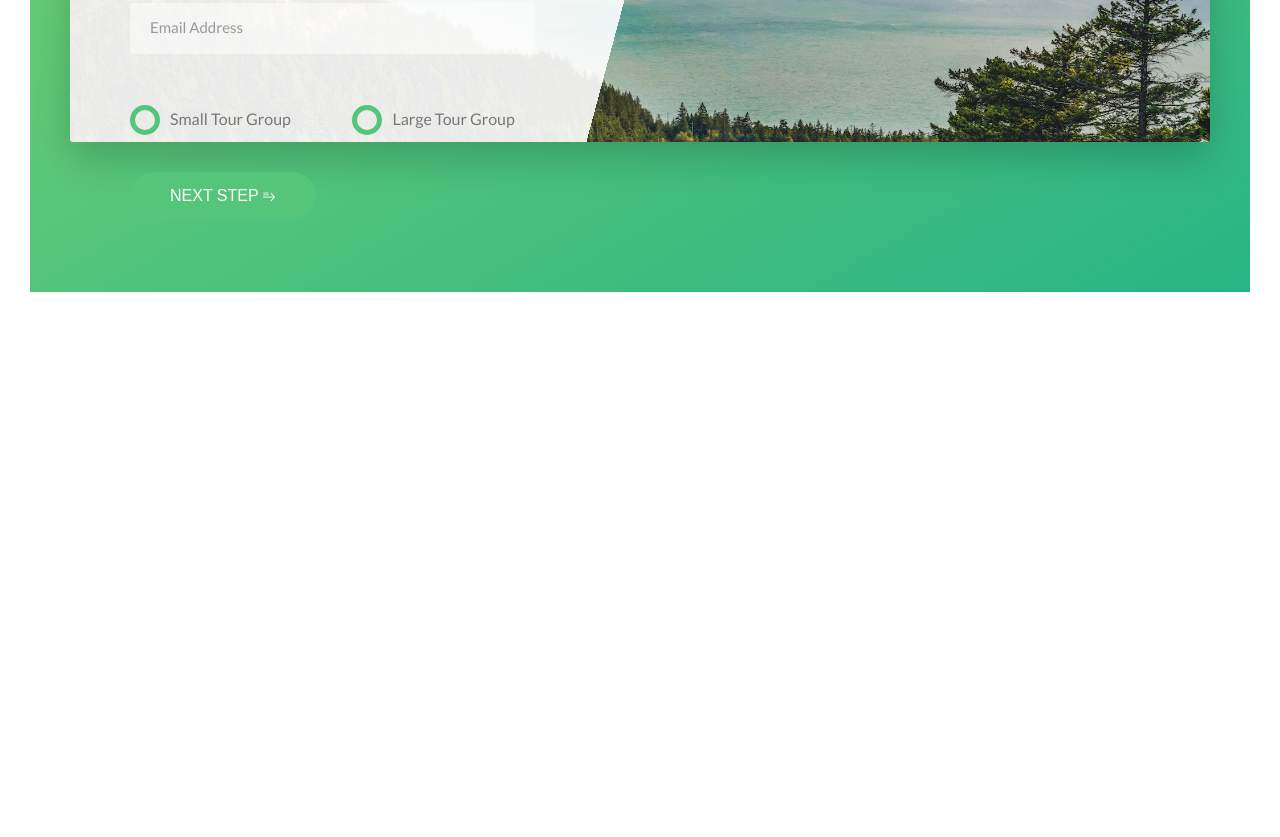
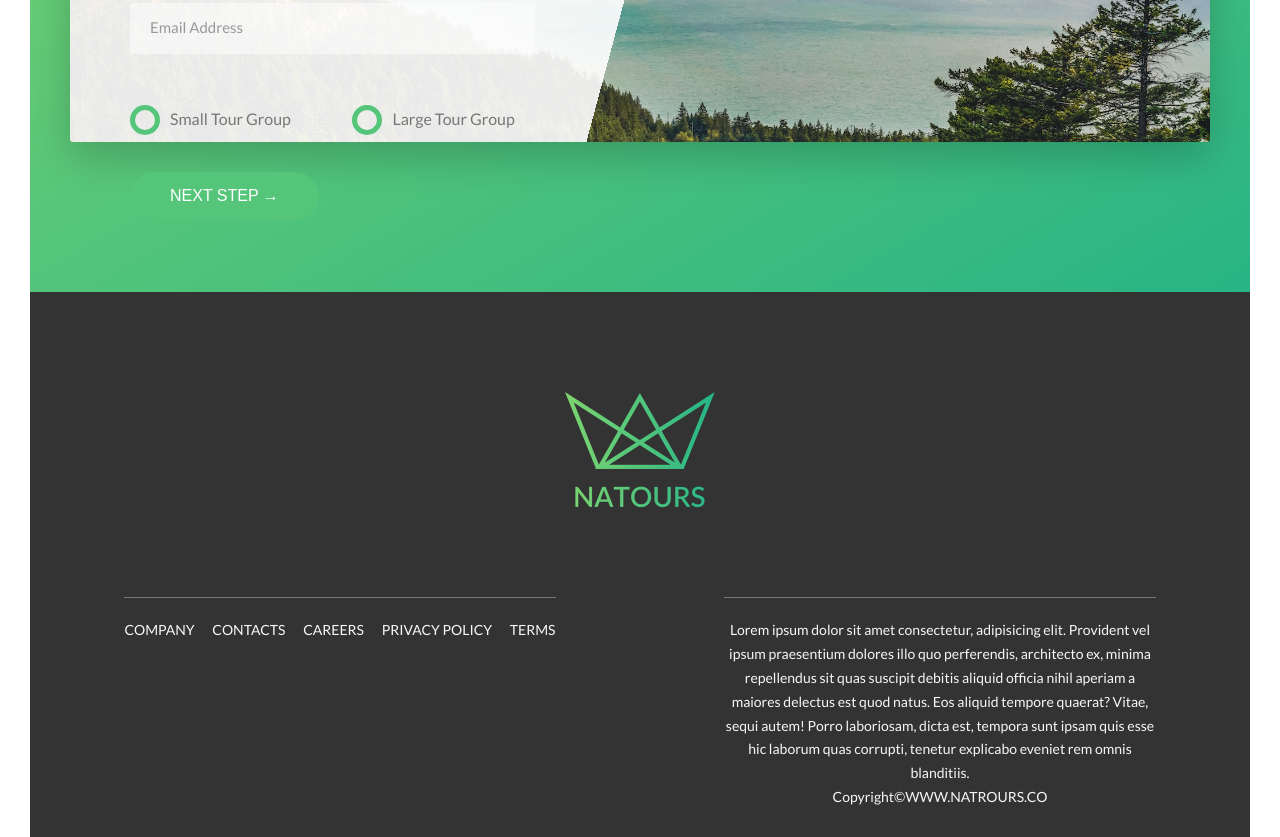
Before and after one commit to bachar78/Nature-Travelling-Advanced-Css, a website: page index.html in a window 1280 px wide. Shown: the part 4863-5700 px from the top of the page. Before the commit the page ends 5185 px from the top, so only its background shows below. Drawn offline with Linux system fonts and the light colour scheme.

Commit message:
The footer

```diff
--- /dev/null
+++ b/Sass/layout/_footer.scss
@@ -0,0 +1,54 @@
+.footer {
+  background-color: $color-grey-dark-3;
+  padding: 10rem 0;
+  font-size: 1.4rem;
+  color: $color-grey-light-1;
+
+  &__logo-box {
+    text-align: center;
+    margin-bottom: 9rem;
+  }
+  &__logo {
+    width: 15rem;
+    height: auto;
+    margin-bottom: 8rem;
+  }
+  &__navigation {
+    border-top: 1px solid $color-grey-dark;
+    padding-top: 2rem;
+    display: inline-block;
+  }
+  &__list {
+    list-style: none;
+  }
+  &__item {
+    display: inline-block;
+    &:not(:last-child) {
+      margin-right: 1.5rem;
+    }
+  }
+  &__link {
+    &:link,
+    &:visited {
+      color: $color-grey-light-1;
+      text-decoration: none;
+      text-transform: uppercase;
+      display: inline-block;
+      transition: all 0.2s ease;
+      background-color: $color-grey-dark-3;
+    }
+
+    &:active,
+    &:hover {
+      color: $color-primary;
+      box-shadow: 0 1rem 2rem rgba($color-black, 0.4);
+      transform: scale(1.3) rotate(5deg);
+    }
+  }
+  &__copyright {
+    border-top: 1px solid $color-grey-dark;
+    padding-top: 2rem;
+    display: inline-block;
+    width: 80%;
+  }
+}
--- a/Sass/main.scss
+++ b/Sass/main.scss
@@ -20,3 +20,4 @@
 
 @import 'layout/header';
 @import 'layout/grid';
+@import 'layout/footer';
--- a/index.html
+++ b/index.html
@@ -273,7 +273,7 @@
                                   </div>
                               </div>
                              <div class="form__group">
-                                 <button class="btn btn--green u-margin-top-small">Next Step &erarr;</button>
+                                 <button class="btn btn--green u-margin-top-small">Next Step &rarr;</button>
                              </div>
                            </form>
                        </div>
@@ -281,7 +281,55 @@
                 </div>
             </section>
         </main>
-
+        <footer class="footer">
+            <div class="footer__logo-box">
+                <img src="/img/logo-green-2x.png" alt="Full logo" class="footer__logo">
+                <div class="row">
+                    <div class="col-1-of-2">
+                        <div class="footer__navigation">
+                           <ul class="footer__list">
+                               <li class="footer__item"><a href="#" class="footer__link">company</a></li>
+                               <li class="footer__item"><a href="#" class="footer__link">contacts</a></li>
+                               <li class="footer__item"><a href="#" class="footer__link">careers</a></li>
+                               <li class="footer__item"><a href="#" class="footer__link">privacy policy</a></li>
+                               <li class="footer__item"><a href="#" class="footer__link">terms</a></li>
+                           </ul>
+                        </div>
+                    </div>
+                    <div class="col-1-of-2">
+                        <p class="footer__copyright">
+                            Lorem ipsum dolor sit amet consectetur, adipisicing elit. Provident vel ipsum praesentium dolores illo quo perferendis, architecto ex, minima repellendus sit quas suscipit debitis aliquid officia nihil aperiam a maiores delectus est quod natus. Eos aliquid tempore quaerat? Vitae, sequi autem! Porro laboriosam, dicta est, tempora sunt ipsam quis esse hic laborum quas corrupti, tenetur explicabo eveniet rem omnis blanditiis.
+                        </p>
+                        <p>Copyright&copy;<a href="#" class="footer__link">www.natrours.co</a></p>
+                    </div>
+                </div>
+            </div>
+        </footer>
+        <!-- <div class="popup" id="popup">
+            <div class="popup__content">
+                <div class="popup__left">
+                    <img src="img/nat-8.jpg" alt="Tour photo" class="popup__img">
+                    <img src="img/nat-9.jpg" alt="Tour photo" class="popup__img">
+                </div>
+                <div class="popup__right">
+                    <a href="#section-tours" class="popup__close">&times;</a>
+                    <h2 class="heading-secondary u-margin-bottom-small">Start booking now</h2>
+                    <h3 class="heading-tertiary u-margin-bottom-small">Important &ndash; Please read these terms before booking</h3>
+                    <p class="popup__text">
+                        Lorem ipsum dolor sit amet, consectetur adipiscing elit, sed do eiusmod tempor incididunt ut labore et dolore magna aliqua.
+                        Sed sed risus pretium quam. Aliquam sem et tortor consequat id. Volutpat odio facilisis mauris sit
+                        amet massa vitae. Mi bibendum neque egestas congue. Placerat orci nulla pellentesque dignissim enim
+                        sit. Vitae semper quis lectus nulla at volutpat diam ut venenatis. Malesuada pellentesque elit eget
+                        gravida cum sociis natoque penatibus et. Proin fermentum leo vel orci porta non pulvinar neque laoreet.
+                        Gravida neque convallis a cras semper. Molestie at elementum eu facilisis sed odio morbi quis. Faucibus
+                        vitae aliquet nec ullamcorper sit amet risus nullam eget. Nam libero justo laoreet sit. Amet massa
+                        vitae tortor condimentum lacinia quis vel eros donec. Sit amet facilisis magna etiam. Imperdiet sed
+                        euismod nisi porta.
+                    </p>
+                    <a href="#" class="btn btn--green">Book now</a>
+                </div>
+            </div>
+        </div> -->
         <!-- <section class="grid-test">
             <div class="row">
                 <div class="col-1-of-2">
```
Also changed, not shown: css/style.css.
